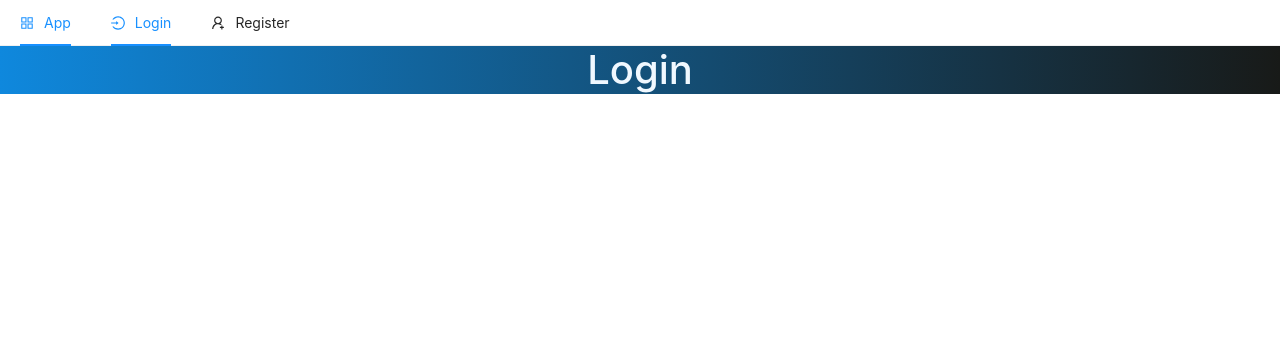
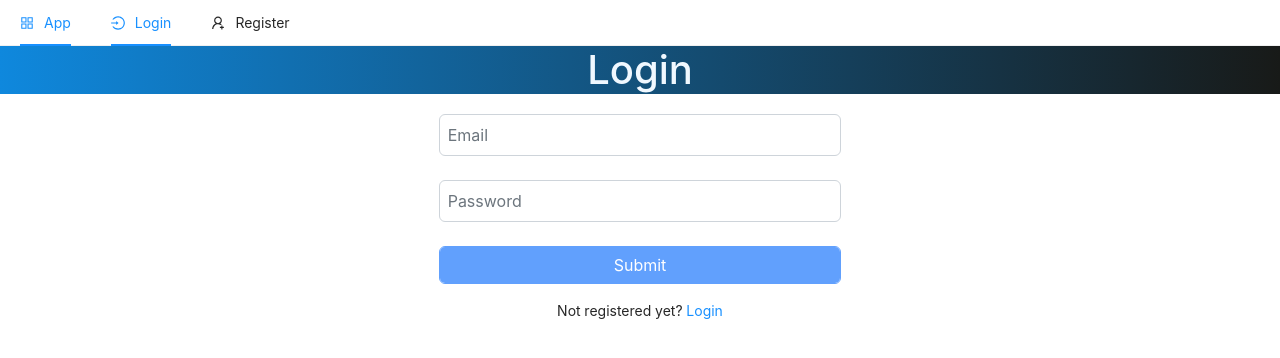
Before and after one commit to A-Makeyev/unidemy, a Next.js app in the folder client/: page /login in a window 1280 px wide. Shown: the top 358 px of the page. Built offline with nearby package versions, Linux system fonts and the light colour scheme.

Commit message:
started login page

```diff
--- a/client/pages/login.js
+++ b/client/pages/login.js
@@ -1,7 +1,64 @@
+import { useState } from 'react'
+import  { toast } from 'react-toastify'
+import { SyncOutlined } from '@ant-design/icons'
+import Link from 'next/link'
+import axios from 'axios'
+
 const Login = () => {
+    const [ email, setEmail ] = useState('')
+    const [ password, setPassword ] = useState('')
+    const [ loading, setLoading ] = useState(false)
+
+    const handleSubmit = async (event) => {
+        event.preventDefault()
+        try {
+            setLoading(true)
+            const { data } = await axios.post('api/login', { email, password })
+
+            console.log('login:', data)
+            toast.success(`You have been successfully loged in!`)
+            setLoading(false)
+        } catch(error) {
+            toast.error(error.response.data)
+            setLoading(false)
+        }
+    }
+
     return (
         <>
             <h1 className="jumbotron text-center bg-primary square">Login</h1>
+            <div className="container col-md-4 offset-md-4 pb-4">
+                <form onSubmit={handleSubmit}>
+                    <input type="email"
+                        placeholder="Email"
+                        className="form-control mb-4 p-2"
+                        onChange={event => setEmail(event.target.value)}
+                        value={email}
+                        required
+                    />
+
+                    <input type="password"
+                        placeholder="Password"
+                        className="form-control mb-4 p-2"
+                        onChange={event => setPassword(event.target.value)}
+                        value={password}
+                        required
+                    />
+
+                    <button type="submit"
+                            className="form-control btn btn-primary"
+                            disabled={!email || !password || loading}>
+                            { loading ? <SyncOutlined spin /> : 'Submit'}
+                    </button>
+                </form>
+
+                <p className="text-center p-3">
+                    Not registered yet? {''}
+                    <Link href="/register">
+                        <a>Login</a>
+                    </Link>
+                </p>
+            </div>
         </>
     )
 }
--- a/client/server.js
+++ b/client/server.js
@@ -23,7 +23,7 @@ app.prepare().then(() => {
 
     server.listen(3000, (error) => {
         if (error) throw error
-        console.log('>>> Server is up and running on: http://localhost:8000')
+        console.log('>>> Server is up and running on: http://localhost:3000')
     })
 
 }).catch((error) => {
```
